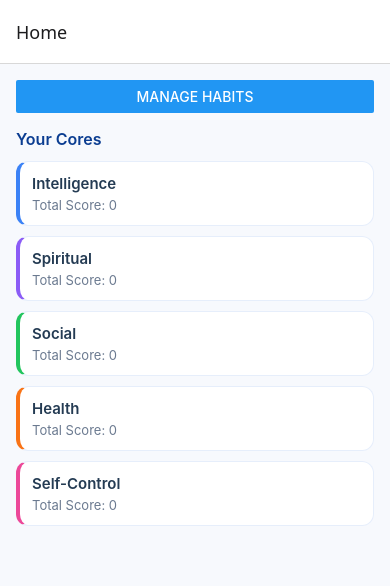
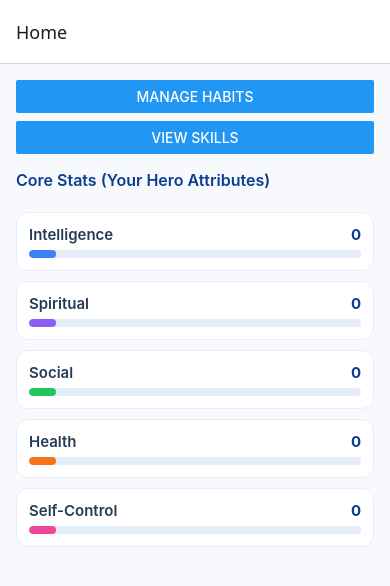
Before and after one commit to McDimas2005/MyStatApp, a React Native app: screen / in a window 390 px wide. Shown: the top 586 px of the page. Built offline with nearby package versions, Linux system fonts and the light colour scheme.

Commit message:
feat: more about Core and Skills

```diff
--- a/src/navigation.js
+++ b/src/navigation.js
@@ -1,4 +1,3 @@
-// src/navigation.js
 import React from 'react';
 import { NavigationContainer } from '@react-navigation/native';
 import { createNativeStackNavigator } from '@react-navigation/native-stack';
@@ -8,6 +7,9 @@ import SettingsScreen from './screens/SettingsScreen';
 import HabitsScreen from './screens/HabitsScreen';
 import HabitDetailScreen from './screens/HabitDetailScreen';
 import AddHabitScreen from './screens/AddHabitScreen';
+import CoreDetailScreen from './screens/CoreDetailScreen';
+import SkillsScreen from './screens/SkillsScreen';
+import SkillDetailScreen from './screens/SkillDetailScreen';
 
 const Stack = createNativeStackNavigator();
 
@@ -19,6 +21,9 @@ export default function RootNavigator() {
         <Stack.Screen name="Habits" component={HabitsScreen} />
         <Stack.Screen name="AddHabit" component={AddHabitScreen} options={{ title: 'Add Habit' }} />
         <Stack.Screen name="HabitDetail" component={HabitDetailScreen} options={{ title: 'Habit Detail' }} />
+        <Stack.Screen name="CoreDetail" component={CoreDetailScreen} options={{ title: 'Core Detail' }} />
+        <Stack.Screen name="Skills" component={SkillsScreen} />
+        <Stack.Screen name="SkillDetail" component={SkillDetailScreen} options={{ title: 'Skill Detail' }} />
         <Stack.Screen name="Analytics" component={AnalyticsScreen} />
         <Stack.Screen name="Settings" component={SettingsScreen} />
       </Stack.Navigator>
--- /dev/null
+++ b/src/screens/CoreDetailScreen.js
@@ -0,0 +1,82 @@
+import React from 'react';
+import { View, Text, StyleSheet, FlatList, TouchableOpacity } from 'react-native';
+import { useStats } from '../context/StatContext';
+
+export default function CoreDetailScreen({ route, navigation }) {
+  const { id } = route.params;
+  const { cores, skills } = useStats();
+
+  const core = cores.find((c) => c.id === id);
+  if (!core) {
+    return (
+      <View style={styles.container}>
+        <Text>Core not found.</Text>
+      </View>
+    );
+  }
+
+  const coreSkills = skills.filter((s) => s.coreId === core.id);
+  const total = core.totalScore || 0;
+  const renderSkill = ({ item }) => {
+    const score = item.totalScore || 0;
+    const percent = total > 0 ? ((score / total) * 100).toFixed(1) : '0.0';
+
+    return (
+      <TouchableOpacity
+        style={styles.skillCard}
+        onPress={() => navigation.navigate('SkillDetail', { id: item.id })}
+      >
+        <Text style={styles.skillName}>{item.name}</Text>
+        <Text style={styles.skillScore}>
+          Score: {score} ({percent}% of {core.name})
+        </Text>
+      </TouchableOpacity>
+    );
+  };
+
+  return (
+    <View style={styles.container}>
+      <View style={[styles.coreCard, { borderLeftColor: core.color || '#0b3d91' }]}>
+        <Text style={styles.coreName}>{core.name}</Text>
+        <Text style={styles.coreScore}>Total Score: {total}</Text>
+      </View>
+
+      <Text style={styles.sectionTitle}>Skills in {core.name}</Text>
+      <FlatList
+        data={coreSkills}
+        keyExtractor={(item) => item.id}
+        renderItem={renderSkill}
+        ListEmptyComponent={
+          <Text style={styles.empty}>No skills yet under this core.</Text>
+        }
+      />
+    </View>
+  );
+}
+
+const styles = StyleSheet.create({
+  container: { flex: 1, padding: 16, backgroundColor: '#f7f9fd' },
+  coreCard: {
+    backgroundColor: '#fff',
+    borderRadius: 12,
+    padding: 16,
+    borderWidth: 1,
+    borderColor: '#e6eefb',
+    borderLeftWidth: 5,
+    marginBottom: 16,
+  },
+  coreName: { fontSize: 20, fontWeight: '700', color: '#0b3d91' },
+  coreScore: { marginTop: 6, fontSize: 14, color: '#243b53' },
+  sectionTitle: { fontSize: 16, fontWeight: '600', color: '#0b3d91', marginBottom: 8 },
+  skillCard: {
+    backgroundColor: '#fff',
+    borderRadius: 10,
+    padding: 12,
+    borderWidth: 1,
+    borderColor: '#e6eefb',
+    marginBottom: 10,
+  },
+  skillName: { fontSize: 15, fontWeight: '600', color: '#243b53' },
+  skillScore: { marginTop: 4, fontSize: 13, color: '#6b7a90' },
+  empty: { fontSize: 13, color: '#6b7a90', marginTop: 8 },
+});
--- a/src/screens/HomeScreen.js
+++ b/src/screens/HomeScreen.js
@@ -1,10 +1,14 @@
-// src/screens/HomeScreen.js
-import React from 'react';
-import { View, Button, StyleSheet, FlatList, Text } from 'react-native';
+import React, { useMemo } from 'react';
+import { View, Button, StyleSheet, FlatList, Text, TouchableOpacity } from 'react-native';
 import { useStats } from '../context/StatContext';
 
 export default function HomeScreen({ navigation }) {
   const { cores, loading } = useStats();
+
+  const maxScore = useMemo(
+    () => cores.reduce((max, c) => Math.max(max, c.totalScore || 0), 0),
+    [cores],
+  );
 
   if (loading) {
     return (
@@ -14,17 +18,34 @@ export default function HomeScreen({ navigation }) {
     );
   }
 
-  const renderCore = ({ item }) => (
-    <View style={[styles.coreCard, { borderLeftColor: item.color || '#0b3d91' }]}>
-      <Text style={styles.coreName}>{item.name}</Text>
-      <Text style={styles.coreScore}>Total Score: {item.totalScore}</Text>
-    </View>
-  );
+  const renderCore = ({ item }) => {
+    const total = item.totalScore || 0;
+    const ratio = maxScore > 0 ? total / maxScore : 0;
+    const barWidth = `${Math.max(8, ratio * 100)}%`; // min bar width so 0 isn't invisible
+
+    return (
+      <TouchableOpacity
+        style={styles.coreCard}
+        onPress={() => navigation.navigate('CoreDetail', { id: item.id })}
+      >
+        <View style={styles.coreHeader}>
+          <Text style={styles.coreName}>{item.name}</Text>
+          <Text style={styles.coreScore}>{total}</Text>
+        </View>
+        <View style={styles.barBackground}>
+          <View style={[styles.barFill, { width: barWidth, backgroundColor: item.color || '#3b82f6' }]} />
+        </View>
+      </TouchableOpacity>
+    );
+  };
 
   return (
     <View style={styles.container}>
       <Button title="Manage Habits" onPress={() => navigation.navigate('Habits')} />
-      <Text style={styles.sectionTitle}>Your Cores</Text>
+      <View style={{ height: 8 }} />
+      <Button title="View Skills" onPress={() => navigation.navigate('Skills')} />
+
+      <Text style={styles.sectionTitle}>Core Stats (Your Hero Attributes)</Text>
       <FlatList
         data={cores}
         keyExtractor={(item) => item.id}
@@ -42,11 +63,26 @@ const styles = StyleSheet.create({
     backgroundColor: '#fff',
     borderRadius: 12,
     padding: 12,
-    marginBottom: 10,
+    marginTop: 10,
+    borderWidth: 1,
     borderColor: '#e6eefb',
-    borderWidth: 1,
-    borderLeftWidth: 4,
+  },
+  coreHeader: {
+    flexDirection: 'row',
+    justifyContent: 'space-between',
+    alignItems: 'center',
+    marginBottom: 6,
   },
   coreName: { fontSize: 15, fontWeight: '600', color: '#243b53' },
-  coreScore: { fontSize: 13, color: '#6b7a90', marginTop: 4 },
+  coreScore: { fontSize: 15, fontWeight: '700', color: '#0b3d91' },
+  barBackground: {
+    height: 8,
+    borderRadius: 999,
+    backgroundColor: '#e5edf9',
+    overflow: 'hidden',
+  },
+  barFill: {
+    height: '100%',
+    borderRadius: 999,
+  },
 });
--- /dev/null
+++ b/src/screens/SkillDetailScreen.js
@@ -0,0 +1,83 @@
+import React from 'react';
+import { View, Text, StyleSheet, FlatList, TouchableOpacity } from 'react-native';
+import { useStats } from '../context/StatContext';
+
+export default function SkillDetailScreen({ route, navigation }) {
+  const { id } = route.params;
+  const { skills, cores, habits } = useStats();
+
+  const skill = skills.find((s) => s.id === id);
+  if (!skill) {
+    return (
+      <View style={styles.container}>
+        <Text>Skill not found.</Text>
+      </View>
+    );
+  }
+
+  const core = cores.find((c) => c.id === skill.coreId);
+  const skillHabits = habits.filter((h) => h.skillId === skill.id);
+
+  const renderHabit = ({ item }) => (
+    <TouchableOpacity
+      style={styles.habitCard}
+      onPress={() => navigation.navigate('HabitDetail', { id: item.id })}
+    >
+      <Text style={styles.habitName}>{item.name}</Text>
+      <Text style={styles.habitMeta}>
+        Metric: {item.metric} · Scale: {item.scale}
+      </Text>
+      <Text style={styles.habitStats}>
+        Score: {item.totalScore} · Streak: {item.streak} (Best {item.bestStreak}) · Days: {item.countDays}
+      </Text>
+    </TouchableOpacity>
+  );
+
+  return (
+    <View style={styles.container}>
+      <View style={styles.skillCard}>
+        <Text style={styles.skillName}>{skill.name}</Text>
+        <Text style={styles.skillCore}>Core: {core?.name ?? 'Unknown'}</Text>
+        <Text style={styles.skillScore}>Total Score: {skill.totalScore || 0}</Text>
+      </View>
+
+      <Text style={styles.sectionTitle}>Habits for this Skill</Text>
+      <FlatList
+        data={skillHabits}
+        keyExtractor={(item) => item.id}
+        renderItem={renderHabit}
+        ListEmptyComponent={
+          <Text style={styles.empty}>No habits yet for this skill.</Text>
+        }
+      />
+    </View>
+  );
+}
+
+const styles = StyleSheet.create({
+  container: { flex: 1, padding: 16, backgroundColor: '#f7f9fd' },
+  skillCard: {
+    backgroundColor: '#fff',
+    borderRadius: 12,
+    padding: 16,
+    borderWidth: 1,
+    borderColor: '#e6eefb',
+    marginBottom: 16,
+  },
+  skillName: { fontSize: 20, fontWeight: '700', color: '#0b3d91' },
+  skillCore: { marginTop: 6, fontSize: 14, color: '#6b7a90' },
+  skillScore: { marginTop: 4, fontSize: 14, color: '#243b53' },
+  sectionTitle: { fontSize: 16, fontWeight: '600', color: '#0b3d91', marginBottom: 8 },
+  habitCard: {
+    backgroundColor: '#fff',
+    borderRadius: 10,
+    padding: 12,
+    marginBottom: 10,
+    borderWidth: 1,
+    borderColor: '#e6eefb',
+  },
+  habitName: { fontSize: 15, fontWeight: '600', color: '#243b53' },
+  habitMeta: { marginTop: 4, fontSize: 12, color: '#6b7a90' },
+  habitStats: { marginTop: 4, fontSize: 12, color: '#243b53' },
+  empty: { fontSize: 13, color: '#6b7a90', marginTop: 8 },
+});
--- /dev/null
+++ b/src/screens/SkillsScreen.js
@@ -0,0 +1,51 @@
+import React from 'react';
+import { View, Text, StyleSheet, FlatList, TouchableOpacity, Button } from 'react-native';
+import { useStats } from '../context/StatContext';
+
+export default function SkillsScreen({ navigation }) {
+  const { skills, cores } = useStats();
+
+  const renderSkill = ({ item }) => {
+    const core = cores.find((c) => c.id === item.coreId);
+    return (
+      <TouchableOpacity
+        style={styles.card}
+        onPress={() => navigation.navigate('SkillDetail', { id: item.id })}
+      >
+        <Text style={styles.name}>{item.name}</Text>
+        <Text style={styles.meta}>Core: {core?.name ?? 'Unknown'}</Text>
+        <Text style={styles.score}>Total Score: {item.totalScore || 0}</Text>
+      </TouchableOpacity>
+    );
+  };
+
+  return (
+    <View style={styles.container}>
+      {/* Later we can add Add Skill button here */}
+      <Button title="Back to Home" onPress={() => navigation.navigate('Home')} />
+      <Text style={styles.title}>All Skills</Text>
+      <FlatList
+        data={skills}
+        keyExtractor={(item) => item.id}
+        renderItem={renderSkill}
+        contentContainerStyle={{ paddingVertical: 12 }}
+      />
+    </View>
+  );
+}
+
+const styles = StyleSheet.create({
+  container: { flex: 1, padding: 16, backgroundColor: '#f7f9fd' },
+  title: { marginTop: 12, fontSize: 18, fontWeight: '700', color: '#0b3d91' },
+  card: {
+    backgroundColor: '#fff',
+    borderRadius: 10,
+    padding: 12,
+    marginTop: 10,
+    borderWidth: 1,
+    borderColor: '#e6eefb',
+  },
+  name: { fontSize: 15, fontWeight: '600', color: '#243b53' },
+  meta: { marginTop: 4, fontSize: 12, color: '#6b7a90' },
+  score: { marginTop: 4, fontSize: 13, color: '#243b53' },
+});
```
